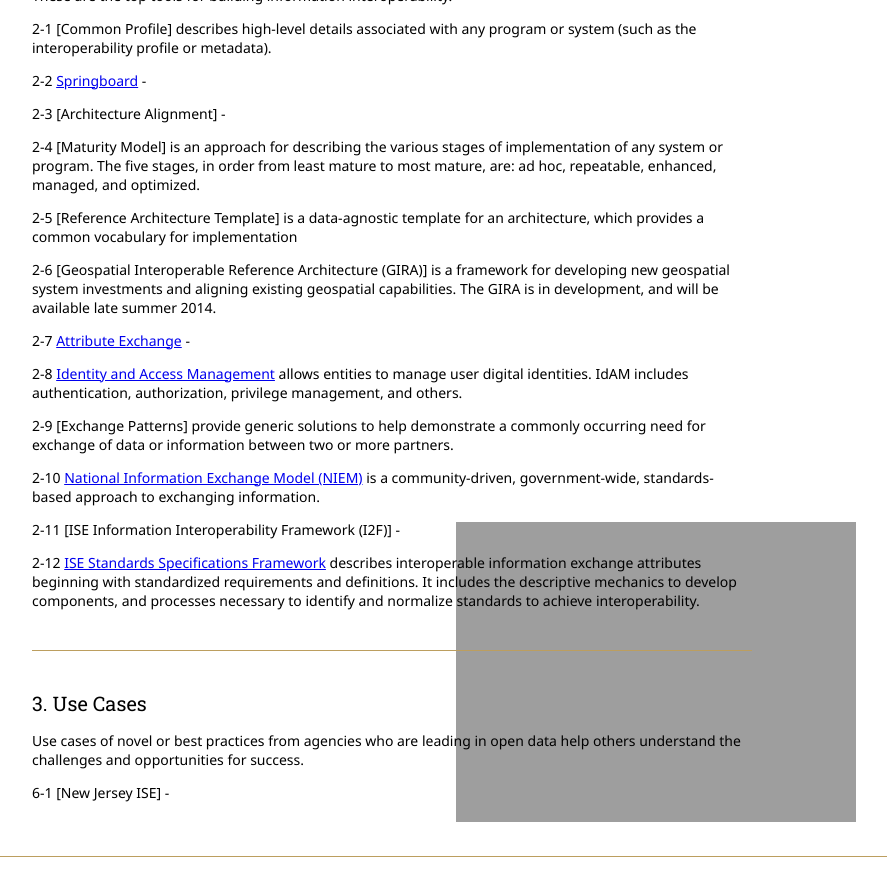
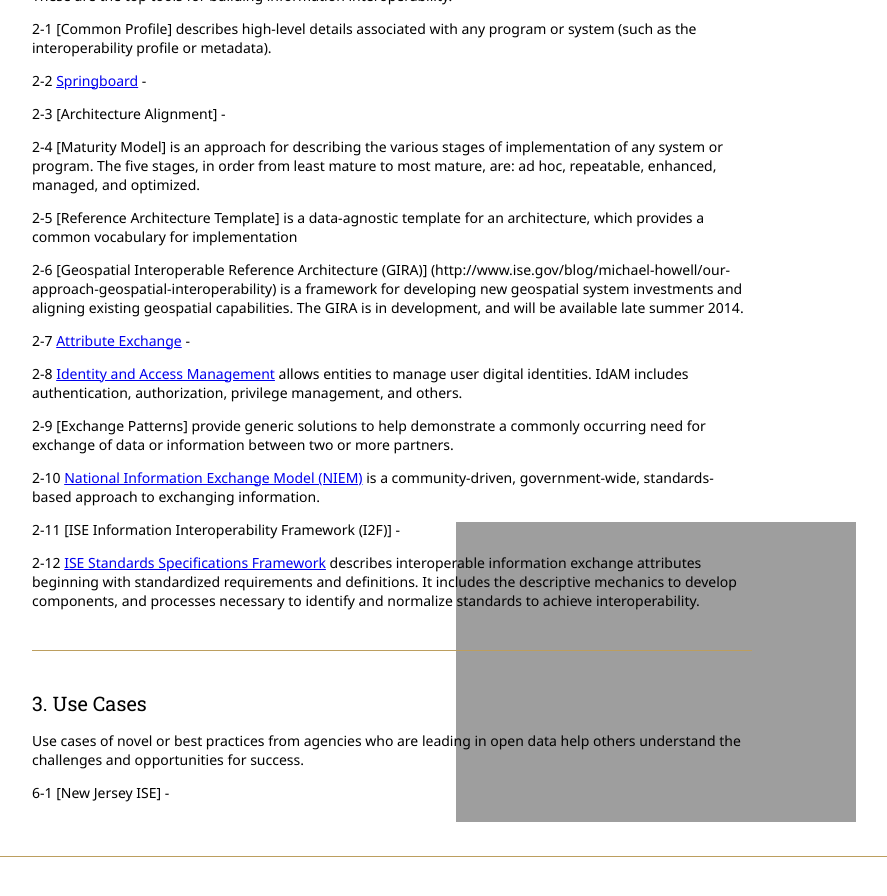
Before and after one commit to Project-Interoperability/project-interoperability.github.io, a Jekyll site: the page built from index.md, in a window 1280 px wide and 900 px high, scrolled down 851 px. Shown: the top 896 px of the window, without its empty margins (248-1135 px from the left). Built offline with Jekyll 4.4.1, drawn with Linux system fonts in a browser that asks for light colours; nearby versions of some CDN libraries; some of the changed lines change nothing that is shown.

Commit message:
added link to GIRA blog post

```diff
--- a/index.md
+++ b/index.md
@@ -38,7 +38,7 @@
 
 2-5 [Reference Architecture Template] is a data-agnostic template for an architecture, which provides a common vocabulary for implementation
 
-2-6 [Geospatial Interoperable Reference Architecture (GIRA)] is a framework for developing new geospatial system investments and aligning existing geospatial capabilities. The GIRA is in development, and will be available late summer 2014.
+2-6 [Geospatial Interoperable Reference Architecture (GIRA)] (http://www.ise.gov/blog/michael-howell/our-approach-geospatial-interoperability) is a framework for developing new geospatial system investments and aligning existing geospatial capabilities. The GIRA is in development, and will be available late summer 2014.
 
 2-7 [Attribute Exchange](/attribute-exchange/) -
 
```
